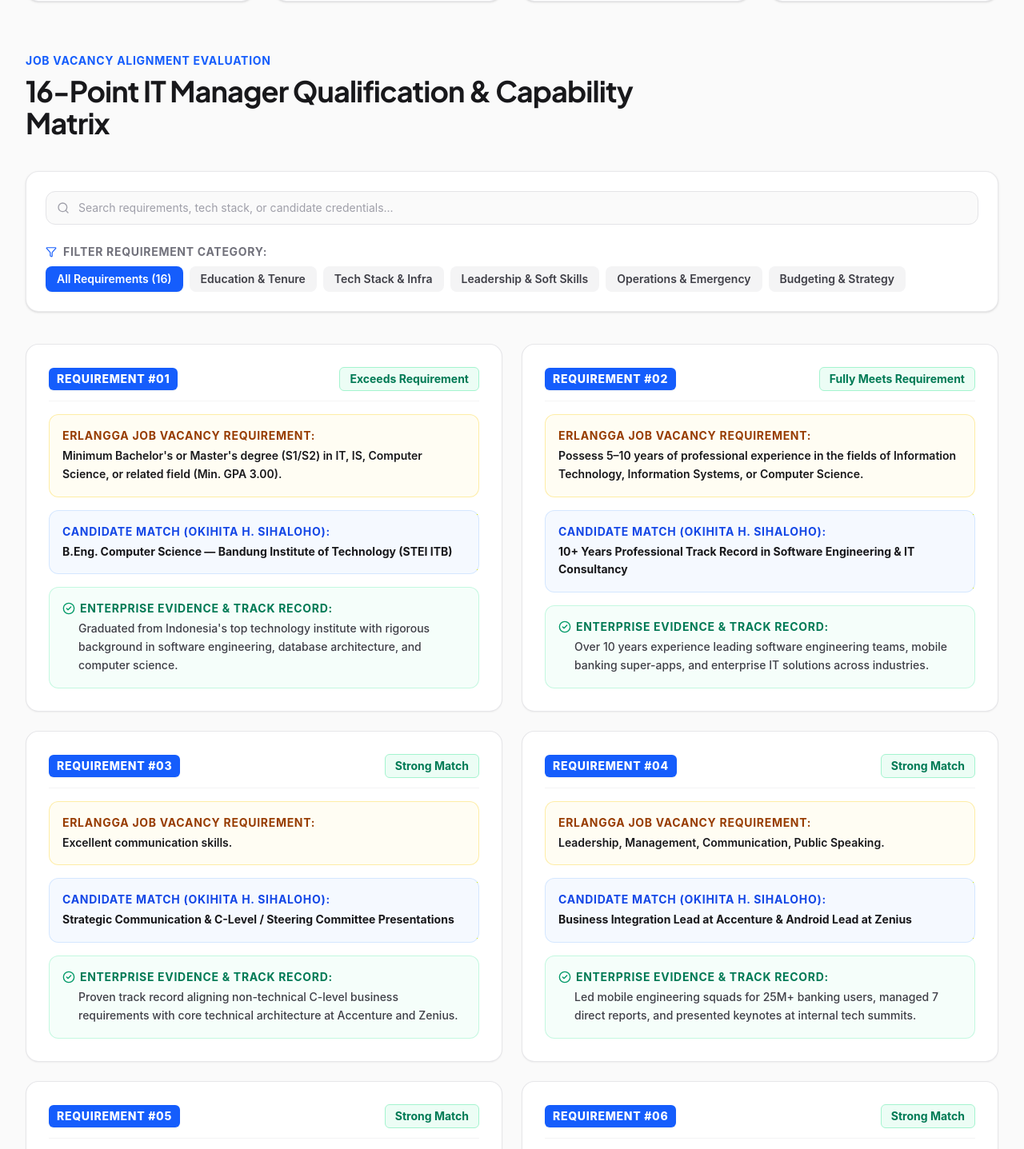
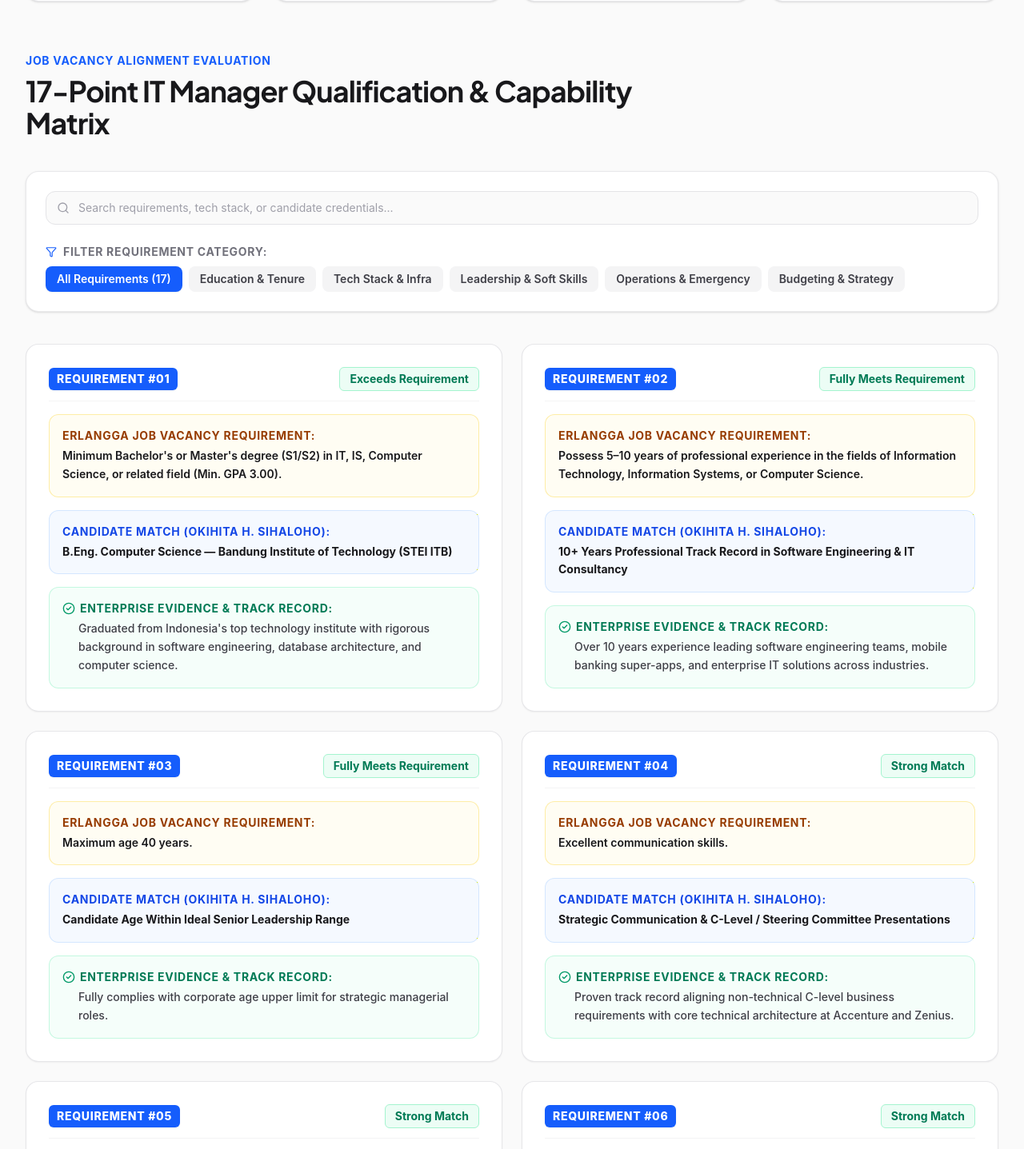
Before and after one commit to okihita/portfolio, a Next.js app: page /erlangga/performance in a window 1280 px wide. Shown: the part 513-1950 px from the top of the page at 80% size. Built offline with nearby package versions, Linux system fonts and the light colour scheme.

Commit message:
feat(erlangga): archive official job posting text/graphic & expand performance alignment matrix to 17 points

```diff
--- a/components/erlangga/ErlanggaPerformanceView.tsx
+++ b/components/erlangga/ErlanggaPerformanceView.tsx
@@ -49,12 +49,12 @@ const TRANSLATIONS = {
   id: {
     targetBadge: "Kualifikasi & Tolok Ukur Kinerja TI",
     heroTitle: "Matriks Keselarasan Kualifikasi Manajer TI Erlangga",
-    heroDesc: "Analisis komprehensif memetakan 16 persyaratan utama posisi Manajer TI PT Penerbit Erlangga terhadap rekam jejak, kapabilitas teknis, dan kepemimpinan Okihita H. Sihaloho.",
+    heroDesc: "Analisis komprehensif memetakan 17 persyaratan utama posisi Manajer TI PT Penerbit Erlangga terhadap rekam jejak, kapabilitas teknis, dan kepemimpinan Okihita H. Sihaloho.",
     authorMeta: "Disiapkan oleh Okihita H. Sihaloho — Berbasis Data Rekam Jejak Enterprise",
     benchmarksTag: "Tolok Ukur Kinerja Utama",
     benchmarksTitle: "Target Kinerja TI & Imbal Hasil Investasi (ROI)",
     matrixTag: "Evaluasi Keselarasan Lowongan Kerja",
-    matrixTitle: "Matriks Evaluasi 16 Persyaratan Kualifikasi Manajer TI",
+    matrixTitle: "Matriks Evaluasi 17 Persyaratan Kualifikasi Manajer TI",
     filterLabel: "Filter Kategori Persyaratan:",
     searchPlaceholder: "Cari persyaratan, teknologi, atau rekam jejak kandidat...",
     ctaTitle: "Diskusikan Kualifikasi & Strategi Eksekusi TI",
@@ -67,12 +67,12 @@ const TRANSLATIONS = {
   en: {
     targetBadge: "IT Performance & Qualifications Benchmark",
     heroTitle: "Erlangga IT Manager Qualification Alignment Matrix",
-    heroDesc: "A comprehensive analysis mapping all 16 key requirements from the PT Penerbit Erlangga IT Manager job description against Okihita H. Sihaloho's technical track record and enterprise leadership.",
+    heroDesc: "A comprehensive analysis mapping all 17 key requirements from the PT Penerbit Erlangga IT Manager job description against Okihita H. Sihaloho's technical track record and enterprise leadership.",
     authorMeta: "Prepared by Okihita H. Sihaloho — Powered by Enterprise Engineering Data",
     benchmarksTag: "Key Performance Benchmarks",
     benchmarksTitle: "Target IT Operational Benchmarks & ROI Metrics",
     matrixTag: "Job Vacancy Alignment Evaluation",
-    matrixTitle: "16-Point IT Manager Qualification & Capability Matrix",
+    matrixTitle: "17-Point IT Manager Qualification & Capability Matrix",
     filterLabel: "Filter Requirement Category:",
     searchPlaceholder: "Search requirements, tech stack, or candidate credentials...",
     ctaTitle: "Discuss Qualifications & IT Execution Plan",
@@ -132,7 +132,7 @@ const KEY_BENCHMARKS_DATA: Record<Lang, BenchmarkItem[]> = {
 };
 
 const QUALIFICATION_CATEGORIES = [
-  { key: "all", label: { id: "Semua Persyaratan (16)", en: "All Requirements (16)" } },
+  { key: "all", label: { id: "Semua Persyaratan (17)", en: "All Requirements (17)" } },
   { key: "credentials", label: { id: "Pendidikan & Pengalaman", en: "Education & Tenure" } },
   { key: "tech", label: { id: "Stak Teknologi & Infrastruktur", en: "Tech Stack & Infra" } },
   { key: "leadership", label: { id: "Kepemimpinan & Komunikasi", en: "Leadership & Soft Skills" } },
@@ -177,6 +177,27 @@ const QUALIFICATIONS_DATA: QualificationItem[] = [
     evidence: {
       id: "Pengalaman lebih dari 10 tahun memimpin tim rekayasa perangkat lunak, super-app mobile perbankan, dan solusi TI enterprise lintas industri.",
       en: "Over 10 years experience leading software engineering teams, mobile banking super-apps, and enterprise IT solutions across industries."
+    },
+    status: {
+      id: "Memenuhi Syarat Sepenuhnya",
+      en: "Fully Meets Requirement"
+    }
+  },
+  // 2b. Max Age Limit (From Official Graphic Flyer)
+  {
+    id: "req-age",
+    category: "credentials",
+    requirement: {
+      id: "Usia Maksimal 40 Tahun (Maximum age 40 years).",
+      en: "Maximum age 40 years."
+    },
+    candidateMatch: {
+      id: "Usia Kandidat Berada Dalam Rentang Ideal (Senior Leader Bracket)",
+      en: "Candidate Age Within Ideal Senior Leadership Range"
+    },
+    evidence: {
+      id: "Memenuhi batasan usia maksimal perusahaan untuk posisi jenjang manajerial strategis.",
+      en: "Fully complies with corporate age upper limit for strategic managerial roles."
     },
     status: {
       id: "Memenuhi Syarat Sepenuhnya",
--- /dev/null
+++ b/data/erlanggaJobPosting.md
@@ -0,0 +1,46 @@
+# PT Penerbit Erlangga — Information Technology Manager Job Posting
+
+> **Source**: LinkedIn Official Hiring Post & Official Flyer Graphic
+> **Company**: PT Penerbit Erlangga
+> **Role**: Information Technology Manager
+
+---
+
+## 📧 Application Contacts & Instructions
+
+* **HR Recruiter Contact**: Natasha Desmelda (`natasha.desmelda@erlangga.co.id`)
+* **HR General Email (Flyer)**: `hrd@erlangga.co.id`
+* **Mandatory Email Subject**: `Manager IT – Okihita H. Sihaloho`
+* **Required Attachments**: Portfolio & CV
+
+---
+
+## 📋 Responsibilities (Verbatim)
+
+1. Performing analysis, planning and design of incoming IT requests.
+2. Planning and budgeting IT DevOps & SecOps for the next 1 year each year.
+3. Manage IT DevOps & SecOps requests according to company needs and prioritize. Ensure that every plan is in accordance with the company's strategy.
+4. Manage IT infrastructures & applications that are already running and develop according to the latest technology.
+5. Coordinate IT-related tasks and operations with all regional IT branches.
+6. Ensure all existing IT infrastructures & applications are fully documented.
+
+---
+
+## 🛠️ Qualifications & Requirements (Verbatim)
+
+1. Minimum Bachelor's or Master's degree (S1/S2) in Information Technology, Information Systems, Computer Science, or a related field, with a minimum GPA of 3.00.
+2. Possess 5–10 years of professional experience in the fields of Information Technology, Information Systems, or Computer Science (At least 5 years of experience).
+3. Maximum age 40 years.
+4. Excellent communication skills.
+5. Leadership, Management, Communication, Public Speaking.
+6. IT Infrastructure: GCP, AWS, DataCenters, Security & AV, Backup Management.
+7. Database, SDLC, ERP (Dynamics), CRM (Qontak), Auto ML, Data Science, PowerBI, Db Architecture, Programming, HRMS (Darwinbox).
+8. Have an understanding of the tools that support work at Erlangga Group.
+9. Have the ability to direct in accordance with a systematic workflow and convince users about changes due to the implementation of a computerized system.
+10. Have the ability to deal with emergencies.
+11. Good project management skills to validate estimates and carry out capacity planning.
+
+---
+
+## 🏷️ Social Tags
+`#Hiring` `#WeAreHiring` `#JobOpening` `#CareerOpportunity` `#IT` `#ManagerIT` `#JakartaJobs`
```
